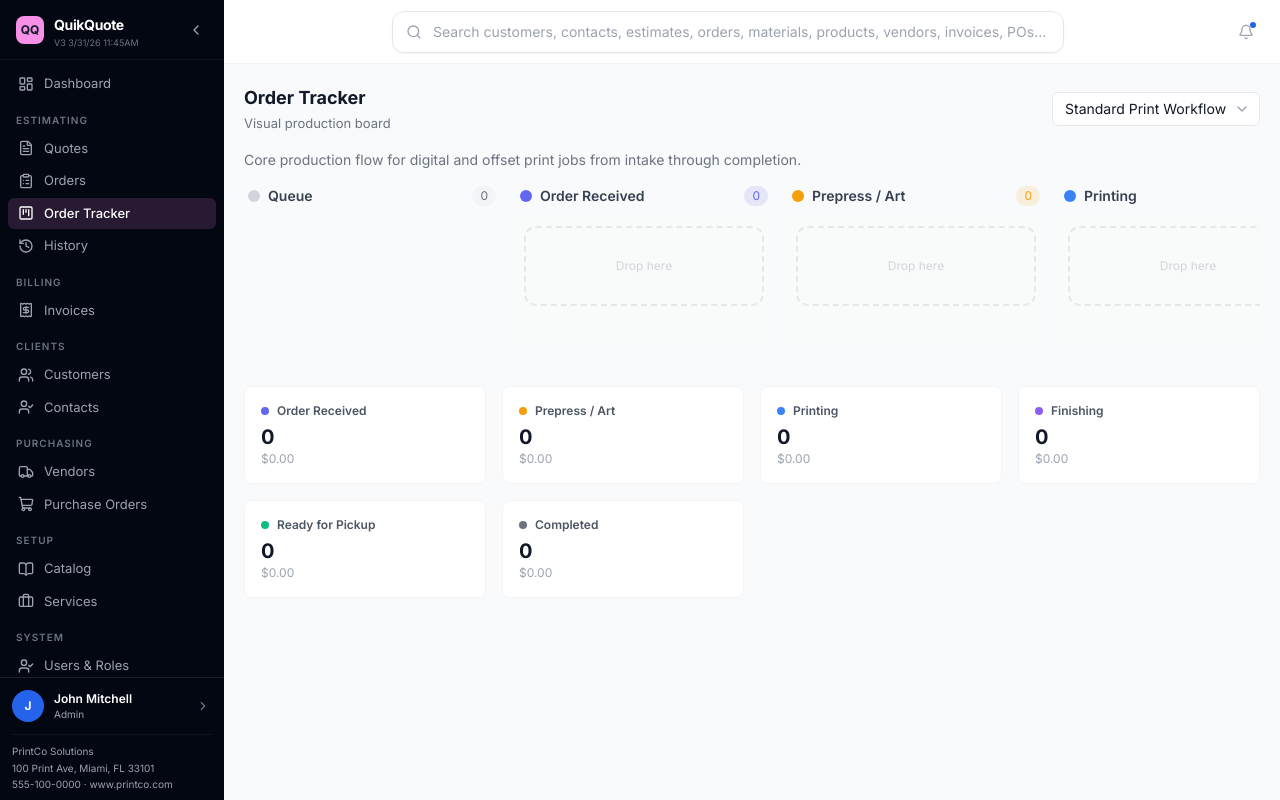
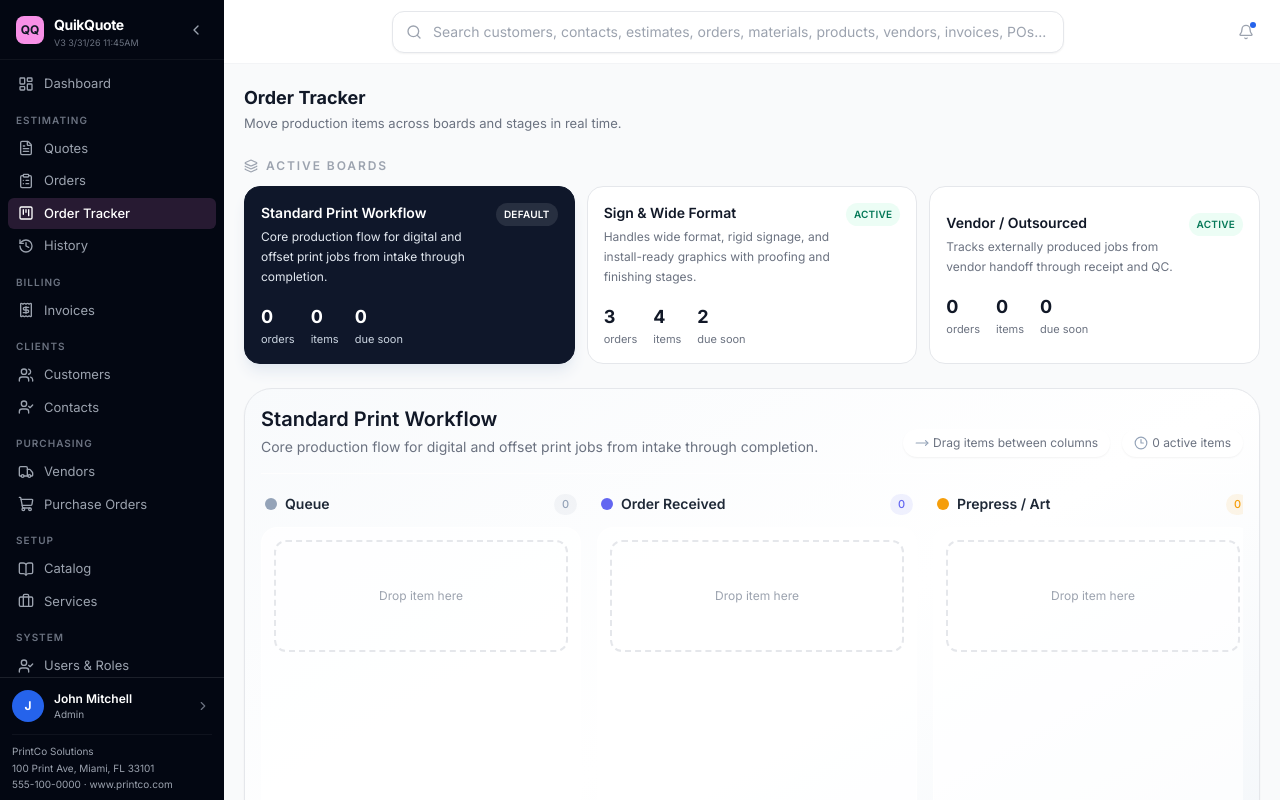
Before and after one commit to jorfdz/QuickQuote, a React (Vite) app: page /tracker in a window 1280 px wide. Shown: the top 800 px of the page. Built offline with nearby package versions, Linux system fonts and the light colour scheme.

Commit message:
Order Tracker Redesign

```diff
--- a/src/pages/OrderTracker/index.tsx
+++ b/src/pages/OrderTracker/index.tsx
@@ -1,151 +1,395 @@
-import React, { useEffect, useState } from 'react';
+import React, { useEffect, useMemo, useState } from 'react';
+import {
+  closestCenter,
+  DndContext,
+  DragEndEvent,
+  DragOverlay,
+  DragStartEvent,
+  MouseSensor,
+  TouchSensor,
+  useDroppable,
+  useSensor,
+  useSensors,
+} from '@dnd-kit/core';
+import {
+  SortableContext,
+  useSortable,
+  verticalListSortingStrategy,
+} from '@dnd-kit/sortable';
+import { CSS } from '@dnd-kit/utilities';
+import { Clock3, GripVertical, Layers3, MoveRight } from 'lucide-react';
 import { useNavigate } from 'react-router-dom';
 import { useStore } from '../../store';
-import { Card, PageHeader, Select } from '../../components/ui';
+import { Card, PageHeader } from '../../components/ui';
 import { formatCurrency, formatDate } from '../../data/mockData';
+import type { Order, OrderItem, Workflow } from '../../types';
+
+type StageColumn = {
+  id: string;
+  name: string;
+  color: string;
+  isQueue?: boolean;
+};
+
+type TrackerItemCard = {
+  id: string;
+  orderId: string;
+  orderNumber: string;
+  orderTitle: string;
+  customerName?: string;
+  dueDate?: string;
+  total: number;
+  lineItem: OrderItem;
+  stageId: string;
+};
+
+const QUEUE_STAGE_ID = '__queue__';
 
 export const OrderTracker: React.FC = () => {
   const { orders, workflows, updateOrder } = useStore();
   const navigate = useNavigate();
-  const availableWorkflows = workflows.filter((workflow) => workflow.isActive);
-  const [activeWorkflow, setActiveWorkflow] = useState(availableWorkflows[0]?.id || workflows[0]?.id || '');
+  const activeBoards = workflows.filter((workflow) => workflow.isActive);
+  const [activeWorkflowId, setActiveWorkflowId] = useState(activeBoards[0]?.id || workflows[0]?.id || '');
+  const [activeDragId, setActiveDragId] = useState<string | null>(null);
 
-  const workflow = availableWorkflows.find(w => w.id === activeWorkflow) || workflows.find(w => w.id === activeWorkflow) || availableWorkflows[0] || workflows[0];
-  const currentWorkflowId = workflow?.id || '';
-  const relevantOrders = orders.filter(o => o.workflowId === currentWorkflowId && o.status !== 'canceled' && o.status !== 'completed');
+  const sensors = useSensors(
+    useSensor(MouseSensor, { activationConstraint: { distance: 6 } }),
+    useSensor(TouchSensor, { activationConstraint: { delay: 150, tolerance: 8 } }),
+  );
+
+  const workflow = activeBoards.find((board) => board.id === activeWorkflowId)
+    || workflows.find((board) => board.id === activeWorkflowId)
+    || activeBoards[0]
+    || workflows[0];
 
   useEffect(() => {
-    if (workflow?.id && workflow.id !== activeWorkflow) {
-      setActiveWorkflow(workflow.id);
+    if (workflow?.id && workflow.id !== activeWorkflowId) {
+      setActiveWorkflowId(workflow.id);
     }
-  }, [activeWorkflow, workflow]);
+  }, [activeWorkflowId, workflow]);
 
-  const getOrdersForStage = (stageId: string) => relevantOrders.filter(o => o.currentStageId === stageId);
-  const getUnstartedOrders = () => relevantOrders.filter(o => !o.currentStageId);
+  const columns = useMemo<StageColumn[]>(() => {
+    if (!workflow) return [];
+    return [
+      { id: QUEUE_STAGE_ID, name: 'Queue', color: '#94a3b8', isQueue: true },
+      ...workflow.stages
+        .slice()
+        .sort((a, b) => a.order - b.order)
+        .map((stage) => ({
+          id: stage.id,
+          name: stage.name,
+          color: stage.color,
+        })),
+    ];
+  }, [workflow]);
+
+  const trackerItems = useMemo<TrackerItemCard[]>(() => {
+    if (!workflow) return [];
+
+    return orders
+      .filter((order) => order.workflowId === workflow.id && order.status !== 'canceled' && order.status !== 'completed')
+      .flatMap((order) => order.lineItems.map((lineItem) => {
+        const stageId = lineItem.workflowStageId || order.currentStageId || QUEUE_STAGE_ID;
+        return {
+          id: lineItem.id,
+          orderId: order.id,
+          orderNumber: order.number,
+          orderTitle: order.title,
+          customerName: order.customerName,
+          dueDate: order.dueDate,
+          total: lineItem.sellPrice || order.total,
+          lineItem,
+          stageId,
+        };
+      }));
+  }, [orders, workflow]);
+
+  const itemsByStage = useMemo(() => {
+    const next = new Map<string, TrackerItemCard[]>();
+    columns.forEach((column) => next.set(column.id, []));
+    trackerItems.forEach((item) => {
+      const targetStageId = next.has(item.stageId) ? item.stageId : QUEUE_STAGE_ID;
+      const bucket = next.get(targetStageId) || [];
+      bucket.push(item);
+      next.set(targetStageId, bucket);
+    });
+    columns.forEach((column) => {
+      const items = next.get(column.id) || [];
+      items.sort((a, b) => {
+        if (a.dueDate && b.dueDate) return new Date(a.dueDate).getTime() - new Date(b.dueDate).getTime();
+        if (a.dueDate) return -1;
+        if (b.dueDate) return 1;
+        return a.orderNumber.localeCompare(b.orderNumber);
+      });
+      next.set(column.id, items);
+    });
+    return next;
+  }, [columns, trackerItems]);
+
+  const boardStats = useMemo(() => {
+    return activeBoards.map((board) => {
+      const boardOrders = orders.filter((order) => order.workflowId === board.id && order.status !== 'canceled' && order.status !== 'completed');
+      return {
+        id: board.id,
+        orderCount: boardOrders.length,
+        itemCount: boardOrders.reduce((sum, order) => sum + order.lineItems.length, 0),
+        dueSoonCount: boardOrders.filter((order) => order.dueDate && new Date(order.dueDate) <= endOfTomorrow()).length,
+      };
+    });
+  }, [activeBoards, orders]);
+
+  const activeDragItem = trackerItems.find((item) => item.id === activeDragId) || null;
+
+  const moveItemToStage = (itemId: string, stageId: string) => {
+    const item = trackerItems.find((entry) => entry.id === itemId);
+    if (!item || !workflow) return;
+
+    const nextStageId = stageId === QUEUE_STAGE_ID ? undefined : stageId;
+    const order = orders.find((entry) => entry.id === item.orderId);
+    if (!order) return;
+
+    updateOrder(order.id, {
+      workflowId: workflow.id,
+      currentStageId: nextStageId,
+      lineItems: order.lineItems.map((lineItem) => (
+        lineItem.id === item.id
+          ? { ...lineItem, workflowStageId: nextStageId }
+          : lineItem
+      )),
+    });
+  };
+
+  const handleDragStart = (event: DragStartEvent) => {
+    setActiveDragId(String(event.active.id));
+  };
+
+  const handleDragEnd = (event: DragEndEvent) => {
+    const { active, over } = event;
+    setActiveDragId(null);
+    if (!over) return;
+
+    const activeId = String(active.id);
+    const overId = String(over.id);
+    const overItem = trackerItems.find((item) => item.id === overId);
+    const targetStageId = overItem?.stageId || overId;
+    if (!columns.find((column) => column.id === targetStageId)) return;
+
+    moveItemToStage(activeId, targetStageId);
+  };
+
+  if (!workflow) {
+    return (
+      <div>
+        <PageHeader title="Order Tracker" subtitle="Visual production board" />
+        <Card className="p-10 text-center text-sm text-gray-500">
+          No active Order Tracker boards are configured. Add one in Settings to start tracking production.
+        </Card>
+      </div>
+    );
+  }
 
   return (
-    <div>
-      <PageHeader title="Order Tracker" subtitle="Visual production board" actions={
-        <Select value={activeWorkflow} onChange={e => setActiveWorkflow(e.target.value)}
-          options={(availableWorkflows.length > 0 ? availableWorkflows : workflows).map(w => ({ value: w.id, label: w.name }))}
-          label="" />
-      } />
+    <div className="space-y-6">
+      <PageHeader title="Order Tracker" subtitle="Move production items across boards and stages in real time." />
 
-      {workflow?.description && (
-        <p className="mb-4 text-sm text-gray-500">{workflow.description}</p>
-      )}
+      <section className="space-y-3">
+        <div className="flex items-center gap-2 text-xs font-semibold uppercase tracking-[0.16em] text-gray-400">
+          <Layers3 className="h-3.5 w-3.5" />
+          Active Boards
+        </div>
+        <div className="grid gap-3 lg:grid-cols-3">
+          {activeBoards.map((board) => {
+            const stats = boardStats.find((entry) => entry.id === board.id);
+            const selected = board.id === workflow.id;
+            return (
+              <button
+                key={board.id}
+                onClick={() => setActiveWorkflowId(board.id)}
+                className={`rounded-2xl border p-4 text-left transition-all ${selected ? 'border-slate-900 bg-slate-900 text-white shadow-lg shadow-slate-200' : 'border-gray-200 bg-white hover:border-slate-300 hover:shadow-md'}`}
+              >
+                <div className="flex items-start justify-between gap-3">
+                  <div>
+                    <div className={`text-sm font-semibold ${selected ? 'text-white' : 'text-gray-900'}`}>{board.name}</div>
+                    <p className={`mt-1 text-xs leading-5 ${selected ? 'text-slate-200' : 'text-gray-500'}`}>{board.description || 'No board description provided.'}</p>
+                  </div>
+                  <span className={`rounded-full px-2 py-1 text-[10px] font-semibold uppercase tracking-wide ${selected ? 'bg-white/10 text-white' : 'bg-emerald-50 text-emerald-700'}`}>
+                    {board.isDefault ? 'Default' : 'Active'}
+                  </span>
+                </div>
+                <div className="mt-4 flex items-center gap-4">
+                  <div>
+                    <div className={`text-lg font-bold ${selected ? 'text-white' : 'text-gray-900'}`}>{stats?.orderCount || 0}</div>
+                    <div className={`text-[11px] ${selected ? 'text-slate-300' : 'text-gray-500'}`}>orders</div>
+                  </div>
+                  <div>
+                    <div className={`text-lg font-bold ${selected ? 'text-white' : 'text-gray-900'}`}>{stats?.itemCount || 0}</div>
+                    <div className={`text-[11px] ${selected ? 'text-slate-300' : 'text-gray-500'}`}>items</div>
+                  </div>
+                  <div>
+                    <div className={`text-lg font-bold ${selected ? 'text-white' : 'text-gray-900'}`}>{stats?.dueSoonCount || 0}</div>
+                    <div className={`text-[11px] ${selected ? 'text-slate-300' : 'text-gray-500'}`}>due soon</div>
+                  </div>
+                </div>
+              </button>
+            );
+          })}
+        </div>
+      </section>
 
-      {!workflow && (
-        <Card className="p-8 text-center text-sm text-gray-500">
-          No active Order Tracker boards are configured. Add one in Settings to start tracking production.
-        </Card>
-      )}
-
-      {workflow && (
-        <>
-      <div className="flex gap-4 overflow-x-auto pb-4">
-        {/* Unstarted column */}
-        <div className="flex-shrink-0 w-64">
-          <div className="flex items-center gap-2 mb-3 px-1">
-            <div className="w-3 h-3 rounded-full bg-gray-300" />
-            <h3 className="font-semibold text-sm text-gray-700">Queue</h3>
-            <span className="ml-auto text-xs bg-gray-100 text-gray-500 px-2 py-0.5 rounded-full">{getUnstartedOrders().length}</span>
+      <section className="rounded-[28px] border border-gray-200 bg-gradient-to-br from-slate-50 via-white to-slate-100 p-4 shadow-sm">
+        <div className="mb-5 flex flex-col gap-4 border-b border-white/80 pb-4 lg:flex-row lg:items-end lg:justify-between">
+          <div>
+            <h2 className="text-xl font-semibold text-gray-900">{workflow.name}</h2>
+            <p className="mt-1 max-w-3xl text-sm text-gray-500">{workflow.description || 'Track production items across stages.'}</p>
           </div>
-          <div className="space-y-2 min-h-32">
-            {getUnstartedOrders().map(order => (
-              <KanbanCard key={order.id} order={order} onNavigate={() => navigate(`/orders/${order.id}`)}
-                onMoveToStage={(stageId) => updateOrder(order.id, { currentStageId: stageId })}
-                stages={workflow?.stages || []} />
-            ))}
+          <div className="flex items-center gap-3 text-xs text-gray-500">
+            <span className="inline-flex items-center gap-1 rounded-full bg-white px-3 py-1.5 shadow-sm">
+              <MoveRight className="h-3.5 w-3.5 text-slate-400" />
+              Drag items between columns
+            </span>
+            <span className="inline-flex items-center gap-1 rounded-full bg-white px-3 py-1.5 shadow-sm">
+              <Clock3 className="h-3.5 w-3.5 text-slate-400" />
+              {trackerItems.length} active items
+            </span>
           </div>
         </div>
 
-        {/* Workflow stages */}
-        {workflow?.stages.map(stage => (
-          <div key={stage.id} className="flex-shrink-0 w-64">
-            <div className="flex items-center gap-2 mb-3 px-1">
-              <div className="w-3 h-3 rounded-full" style={{ backgroundColor: stage.color }} />
-              <h3 className="font-semibold text-sm text-gray-700">{stage.name}</h3>
-              <span className="ml-auto text-xs px-2 py-0.5 rounded-full" style={{ backgroundColor: stage.color + '20', color: stage.color }}>
-                {getOrdersForStage(stage.id).length}
-              </span>
-            </div>
-            <div className="space-y-2 min-h-32 p-2 rounded-xl bg-gray-50/60">
-              {getOrdersForStage(stage.id).map(order => (
-                <KanbanCard key={order.id} order={order} onNavigate={() => navigate(`/orders/${order.id}`)}
-                  onMoveToStage={(stageId) => updateOrder(order.id, { currentStageId: stageId })}
-                  stages={workflow?.stages || []} currentStageColor={stage.color} />
-              ))}
-              {getOrdersForStage(stage.id).length === 0 && (
-                <div className="border-2 border-dashed border-gray-200 rounded-xl h-20 flex items-center justify-center">
-                  <span className="text-xs text-gray-300">Drop here</span>
-                </div>
-              )}
-            </div>
+        <DndContext sensors={sensors} collisionDetection={closestCenter} onDragStart={handleDragStart} onDragEnd={handleDragEnd}>
+          <div className="flex gap-4 overflow-x-auto pb-3">
+            {columns.map((column) => (
+              <StageLane
+                key={column.id}
+                column={column}
+                items={itemsByStage.get(column.id) || []}
+                onNavigate={(orderId) => navigate(`/orders/${orderId}`)}
+              />
+            ))}
           </div>
-        ))}
-      </div>
 
-      {/* Summary stats */}
-      <div className="mt-6 grid grid-cols-4 gap-4">
-        {workflow?.stages.map(stage => {
-          const count = getOrdersForStage(stage.id).length;
-          const value = getOrdersForStage(stage.id).reduce((s, o) => s + o.total, 0);
-          return (
-            <Card key={stage.id} className="p-4">
-              <div className="flex items-center gap-2 mb-1">
-                <div className="w-2 h-2 rounded-full" style={{ backgroundColor: stage.color }} />
-                <span className="text-xs font-semibold text-gray-600">{stage.name}</span>
-              </div>
-              <p className="text-xl font-bold text-gray-900">{count}</p>
-              <p className="text-xs text-gray-400">{formatCurrency(value)}</p>
-            </Card>
-          );
-        })}
-      </div>
-        </>
-      )}
+          <DragOverlay>
+            {activeDragItem ? (
+              <TrackerCard item={activeDragItem} onNavigate={() => undefined} isDragging />
+            ) : null}
+          </DragOverlay>
+        </DndContext>
+      </section>
     </div>
   );
 };
 
-// ─── KANBAN CARD ─────────────────────────────────────────────────────────────
-
-interface KanbanCardProps {
-  order: { id: string; number: string; title: string; customerName?: string; total: number; dueDate?: string; status: string };
-  onNavigate: () => void;
-  onMoveToStage: (stageId: string) => void;
-  stages: { id: string; name: string; color: string }[];
-  currentStageColor?: string;
-}
-
-const KanbanCard: React.FC<KanbanCardProps> = ({ order, onNavigate, onMoveToStage, stages, currentStageColor }) => {
-  const isOverdue = order.dueDate && new Date(order.dueDate) < new Date();
+const StageLane: React.FC<{
+  column: StageColumn;
+  items: TrackerItemCard[];
+  onNavigate: (orderId: string) => void;
+}> = ({ column, items, onNavigate }) => {
+  const { setNodeRef, isOver } = useDroppable({ id: column.id });
 
   return (
-    <div className={`bg-white rounded-xl border p-3 shadow-sm cursor-pointer hover:shadow-md transition-all ${isOverdue ? 'border-red-200' : 'border-gray-100'}`} onClick={onNavigate}>
-      <div className="flex items-start justify-between mb-2">
-        <span className="text-[10px] font-mono font-bold text-gray-400">{order.number}</span>
-        {currentStageColor && <div className="w-2 h-2 rounded-full" style={{ backgroundColor: currentStageColor }} />}
+    <div className="w-[320px] flex-shrink-0">
+      <div className="mb-3 flex items-center gap-2 px-1">
+        <span className="h-3 w-3 rounded-full" style={{ backgroundColor: column.color }} />
+        <h3 className="text-sm font-semibold text-gray-800">{column.name}</h3>
+        <span
+          className="ml-auto rounded-full px-2 py-0.5 text-[11px] font-medium"
+          style={{ backgroundColor: `${column.color}18`, color: column.color }}
+        >
+          {items.length}
+        </span>
       </div>
-      <p className="text-xs font-semibold text-gray-900 leading-tight mb-1">{order.title}</p>
-      <p className="text-[10px] text-gray-500 mb-2">{order.customerName}</p>
-      <div className="flex items-center justify-between">
-        <span className="text-xs font-bold text-gray-700">{formatCurrency(order.total)}</span>
-        {order.dueDate && (
-          <span className={`text-[10px] font-medium ${isOverdue ? 'text-red-500' : 'text-gray-400'}`}>
-            {isOverdue ? '⚠️ ' : '📅 '}{formatDate(order.dueDate)}
-          </span>
-        )}
-      </div>
-      {/* Quick move */}
-      <div className="mt-2 pt-2 border-t border-gray-50" onClick={e => e.stopPropagation()}>
-        <select className="w-full text-[10px] bg-gray-50 border-0 rounded p-1 text-gray-500 focus:outline-none focus:ring-1 focus:ring-blue-300"
-          onChange={e => { if (e.target.value) { onMoveToStage(e.target.value); e.target.value = ''; } }} defaultValue="">
-          <option value="" disabled>Move to stage...</option>
-          {stages.map(s => <option key={s.id} value={s.id}>{s.name}</option>)}
-        </select>
+      <div
+        ref={setNodeRef}
+        className={`min-h-[420px] rounded-2xl border p-3 transition-colors ${isOver ? 'border-slate-400 bg-white shadow-inner' : 'border-white/70 bg-white/70'}`}
+      >
+        <SortableContext items={items.map((item) => item.id)} strategy={verticalListSortingStrategy}>
+          <div className="space-y-3">
+            {items.map((item) => (
+              <SortableTrackerCard key={item.id} item={item} onNavigate={() => onNavigate(item.orderId)} />
+            ))}
+            {items.length === 0 && (
+              <div className="flex h-28 items-center justify-center rounded-xl border-2 border-dashed border-gray-200 text-xs text-gray-400">
+                Drop item here
+              </div>
+            )}
+          </div>
+        </SortableContext>
       </div>
     </div>
   );
 };
+
+const SortableTrackerCard: React.FC<{
+  item: TrackerItemCard;
+  onNavigate: () => void;
+}> = ({ item, onNavigate }) => {
+  const {
+    attributes,
+    listeners,
+    setNodeRef,
+    transform,
+    transition,
+    isDragging,
+  } = useSortable({ id: item.id });
+
+  return (
+    <div
+      ref={setNodeRef}
+      style={{ transform: CSS.Transform.toString(transform), transition }}
+      className={isDragging ? 'opacity-60' : ''}
+    >
+      <TrackerCard item={item} onNavigate={onNavigate} dragHandleProps={{ ...attributes, ...listeners }} />
+    </div>
+  );
+};
+
+const TrackerCard: React.FC<{
+  item: TrackerItemCard;
+  onNavigate: () => void;
+  dragHandleProps?: React.HTMLAttributes<HTMLButtonElement>;
+  isDragging?: boolean;
+}> = ({ item, onNavigate, dragHandleProps, isDragging = false }) => {
+  const isOverdue = item.dueDate && new Date(item.dueDate) < new Date();
+
+  return (
+    <div
+      className={`group rounded-2xl border bg-white p-3 shadow-sm transition-all ${isDragging ? 'rotate-1 shadow-xl' : 'hover:-translate-y-0.5 hover:shadow-md'} ${isOverdue ? 'border-red-200' : 'border-gray-200'}`}
+    >
+      <div className="mb-2 flex items-start justify-between gap-2">
+        <div>
+          <div className="text-[10px] font-semibold uppercase tracking-[0.18em] text-gray-400">{item.orderNumber}</div>
+          <div className="mt-1 text-sm font-semibold leading-5 text-gray-900">{item.lineItem.description || item.orderTitle}</div>
+        </div>
+        <button
+          {...dragHandleProps}
+          type="button"
+          className="rounded-lg p-1.5 text-gray-300 transition-colors hover:bg-gray-100 hover:text-gray-500 active:cursor-grabbing"
+          aria-label="Drag order item"
+        >
+          <GripVertical className="h-4 w-4" />
+        </button>
+      </div>
+
+      <button type="button" onClick={onNavigate} className="w-full text-left">
+        <p className="text-xs text-gray-500">{item.customerName || 'No customer assigned'}</p>
+        <div className="mt-3 flex items-center justify-between">
+          <span className="rounded-full bg-slate-100 px-2.5 py-1 text-[11px] font-medium text-slate-700">
+            Qty {item.lineItem.quantity}
+          </span>
+          <span className="text-sm font-semibold text-gray-800">{formatCurrency(item.total)}</span>
+        </div>
+        <div className="mt-3 flex items-center justify-between text-[11px]">
+          <span className="text-gray-400">{item.lineItem.productFamily.replace(/_/g, ' ')}</span>
+          <span className={isOverdue ? 'font-semibold text-red-500' : 'text-gray-400'}>
+            {item.dueDate ? formatDate(item.dueDate) : 'No due date'}
+          </span>
+        </div>
+      </button>
+    </div>
+  );
+};
+
+const endOfTomorrow = () => {
+  const date = new Date();
+  date.setDate(date.getDate() + 1);
+  date.setHours(23, 59, 59, 999);
+  return date;
+};
```
